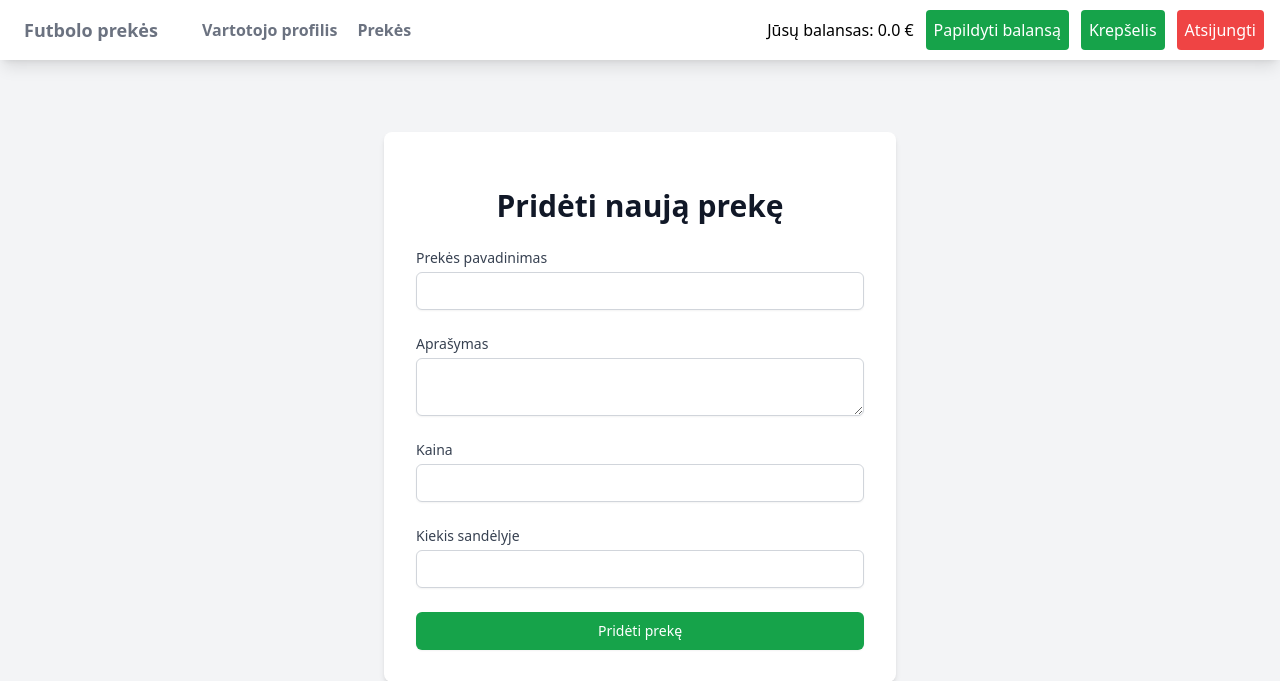
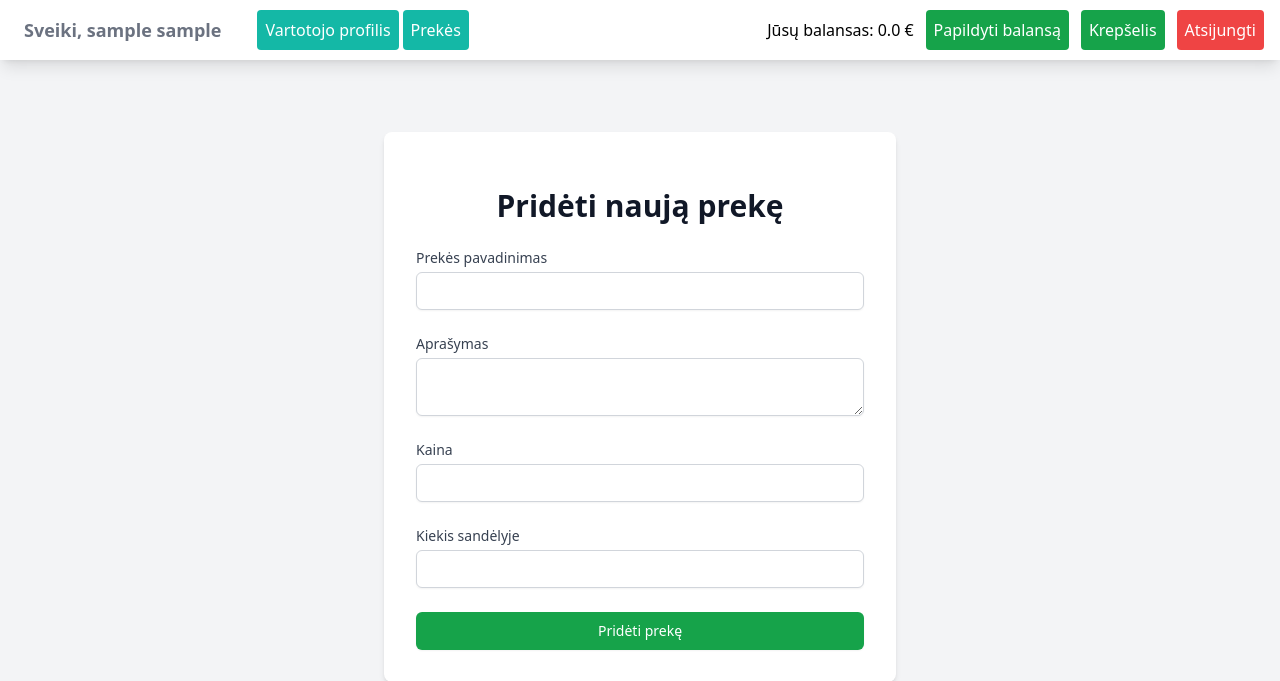
Before and after one commit to Medzioklis/2-tarpinis, a Flask app: page /products/add in a window 1280 px wide. Shown: the top 681 px of the page. Run offline with Flask 3, Linux system fonts and the light colour scheme; the visitor is signed in with stand-in values (Sample User, id 1); some libraries are stand-ins or nearby versions.

Commit message:
knopkes ir vartotojo info pakoreguota

```diff
--- a/templates/base.html
+++ b/templates/base.html
@@ -26,35 +26,33 @@
                 <div class="flex space-x-7">
                     <div>
                         <!-- Svetainės logotipas -->
-                        <a href="{{ url_for('home.index') }}" class="flex items-center py-4 px-2">
-                            <span class="font-semibold text-gray-500 text-lg">Futbolo prekės</span>
-                        </a>
+                        <span class="flex items-center py-4 px-2 font-semibold text-gray-500 text-lg">Sveiki, {{ current_user.user_name }} {{ current_user.user_lastname }}</span>
                     </div>
                     <!-- Pagrindinės navigacijos nuorodos -->
                     <div class="hidden md:flex items-center space-x-1">
                     {% if current_user.user_role == 2 %}
-                        <a href="{{ url_for('user.dashboard') }}" class="py-4 px-2 text-gray-500 font-semibold hover:text-green-500 transition duration-300">Vartotojo profilis</a>
+                        <a href="{{ url_for('user.dashboard') }}" class="py-2 px-2 font-medium text-white bg-teal-500 rounded hover:bg-teal-800 transition duration-300">Vartotojo profilis</a>
                     {% endif %}
-                        <a href="{{ url_for('home.products') }}" class="py-4 px-2 text-gray-500 font-semibold hover:text-green-500 transition duration-300">Prekės</a>
+                        <a href="{{ url_for('home.products') }}" class="py-2 px-2 font-medium text-white bg-teal-500 rounded hover:bg-teal-800 transition duration-300">Prekės</a>
                     </div>
                 </div>
                 <!-- Antrinės navigacijos nuorodos (dešinėje) -->
                 <div class="hidden md:flex items-center space-x-3 ">
                     {% if current_user.is_authenticated %}
                         {% if current_user.user_role == 1 %}
-                            <a href="{{ url_for('admin.dashboard') }}" class="py-2 px-2 font-medium text-white bg-teal-500 rounded hover:bg-grey-400 transition duration-300">Admin Panelė</a>
+                            <a href="{{ url_for('admin.dashboard') }}" class="py-2 px-2 font-medium text-white bg-teal-500 rounded hover:bg-teal-800 transition duration-300">Admin Panelė</a>
                         {% endif %}
                         {% if current_user.user_role == 2 %}
                             <h3>Jūsų balansas: {{ current_user.user_balance }} €</h3>
-                            <a href="{{ url_for('user.add_balance') }}" class="py-2 px-2 font-medium text-white bg-green-600 rounded hover:bg-grey-400 transition duration-300">Papildyti balansą</a>
-                            <a href="{{ url_for('user.cart') }}" class="py-2 px-2 font-medium text-white bg-green-600 rounded hover:bg-grey-400 transition duration-300">Krepšelis</a>
+                            <a href="{{ url_for('user.add_balance') }}" class="py-2 px-2 font-medium text-white bg-green-600 rounded hover:bg-green-800 transition duration-300">Papildyti balansą</a>
+                            <a href="{{ url_for('user.cart') }}" class="py-2 px-2 font-medium text-white bg-green-600 rounded hover:bg-green-800 transition duration-300">Krepšelis</a>
                         {% endif %}
 
 
-                        <a href="{{ url_for('auth.logout') }}" class="py-2 px-2 font-medium text-white bg-red-500 rounded hover:bg-red-400 transition duration-300">Atsijungti</a>
+                        <a href="{{ url_for('auth.logout') }}" class="py-2 px-2 font-medium text-white bg-red-500 rounded hover:bg-red-800 transition duration-300">Atsijungti</a>
                     {% else %}
                         <a href="{{ url_for('auth.login') }}" class="py-2 px-2 font-medium text-gray-500 rounded hover:bg-gray-200 transition duration-300">Prisijungti</a>
-                        <a href="{{ url_for('auth.register') }}" class="py-2 px-2 font-medium text-white bg-green-500 rounded hover:bg-green-400 transition duration-300">Registruotis</a>
+                        <a href="{{ url_for('auth.register') }}" class="py-2 px-2 font-medium text-white bg-green-500 rounded hover:bg-green-800 transition duration-300">Registruotis</a>
                     {% endif %}
                 </div>
                 <!-- Mobiliosios versijos meniu mygtukas -->
```
